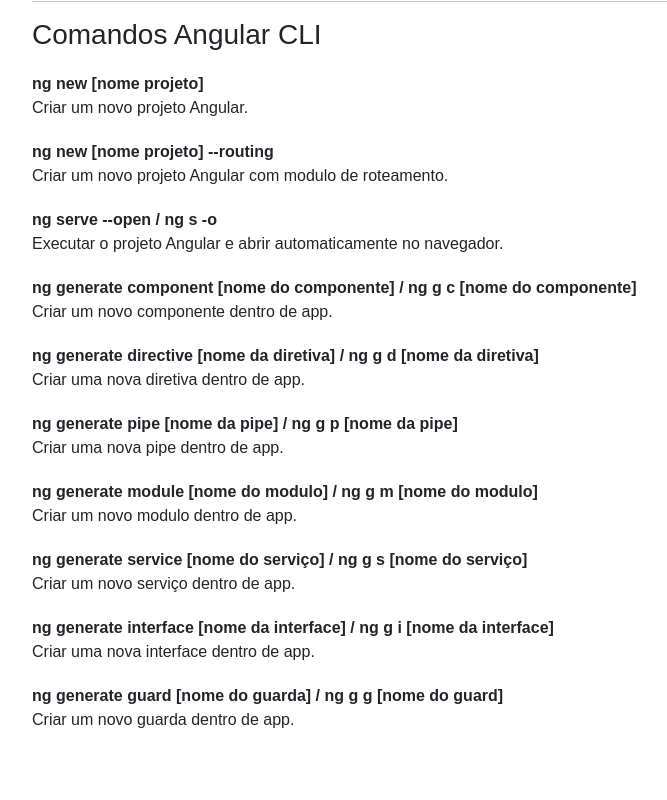
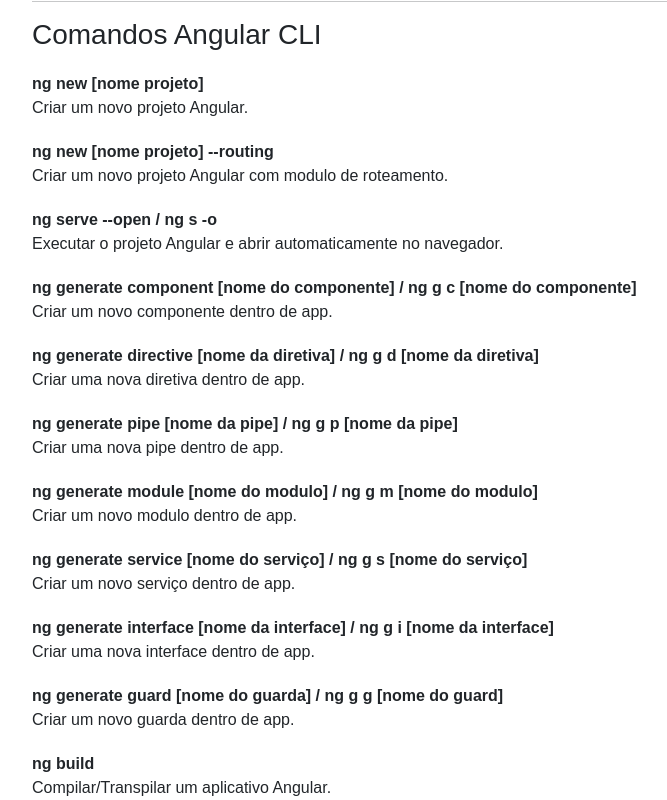
Before and after one commit to jeanbrunemello/estudando-angular, an Angular app: page / in a window 1280 px wide. Shown: the part 811-1611 px from the top of the page, without its empty margins (50-717 px from the left). Before the commit the page ends 1543 px from the top, so only its background shows below. Built offline with nearby package versions, Linux system fonts and the light colour scheme.

Commit message:
ng build

```diff
--- a/src/app/introduction/introduction.component.html
+++ b/src/app/introduction/introduction.component.html
@@ -55,4 +55,6 @@
     <dd>Criar uma nova interface dentro de app.</dd>
     <dt>ng generate guard [nome do guarda] / ng g g [nome do guard]</dt>
     <dd>Criar um novo guarda dentro de app.</dd>
+    <dt>ng build</dt>
+    <dd>Compilar/Transpilar um aplicativo Angular.</dd>
 </dl>
```
